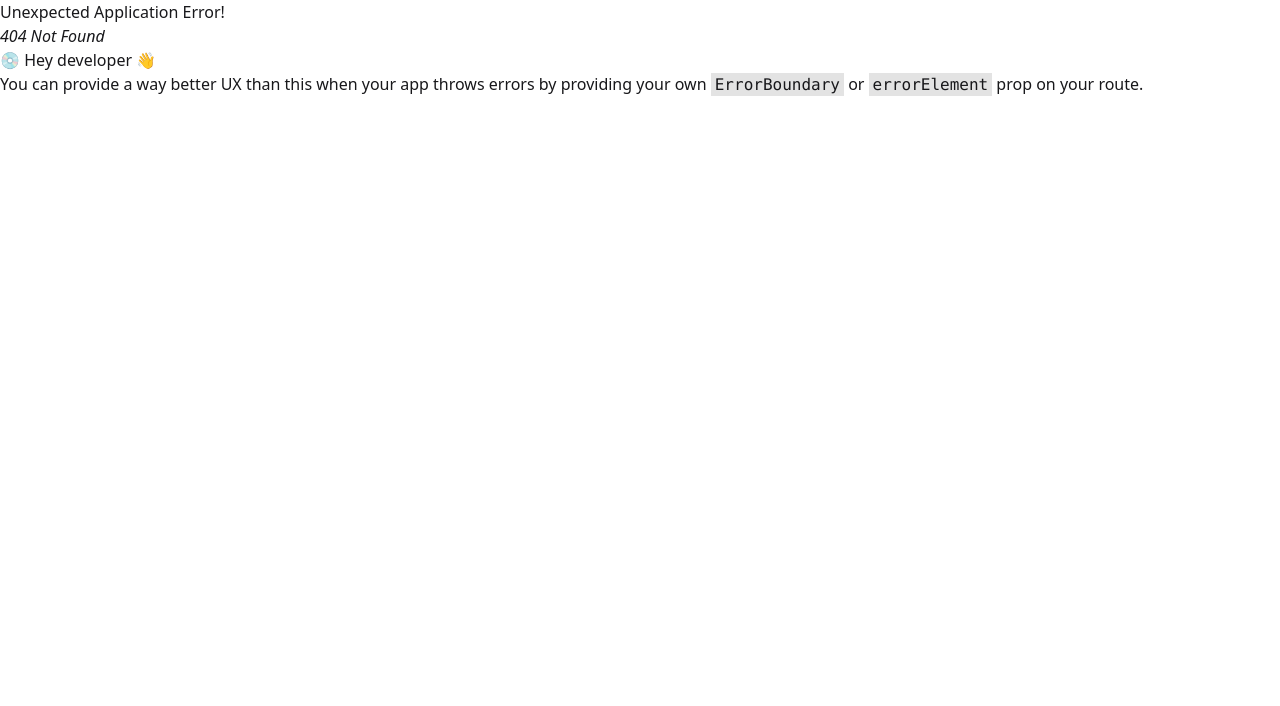
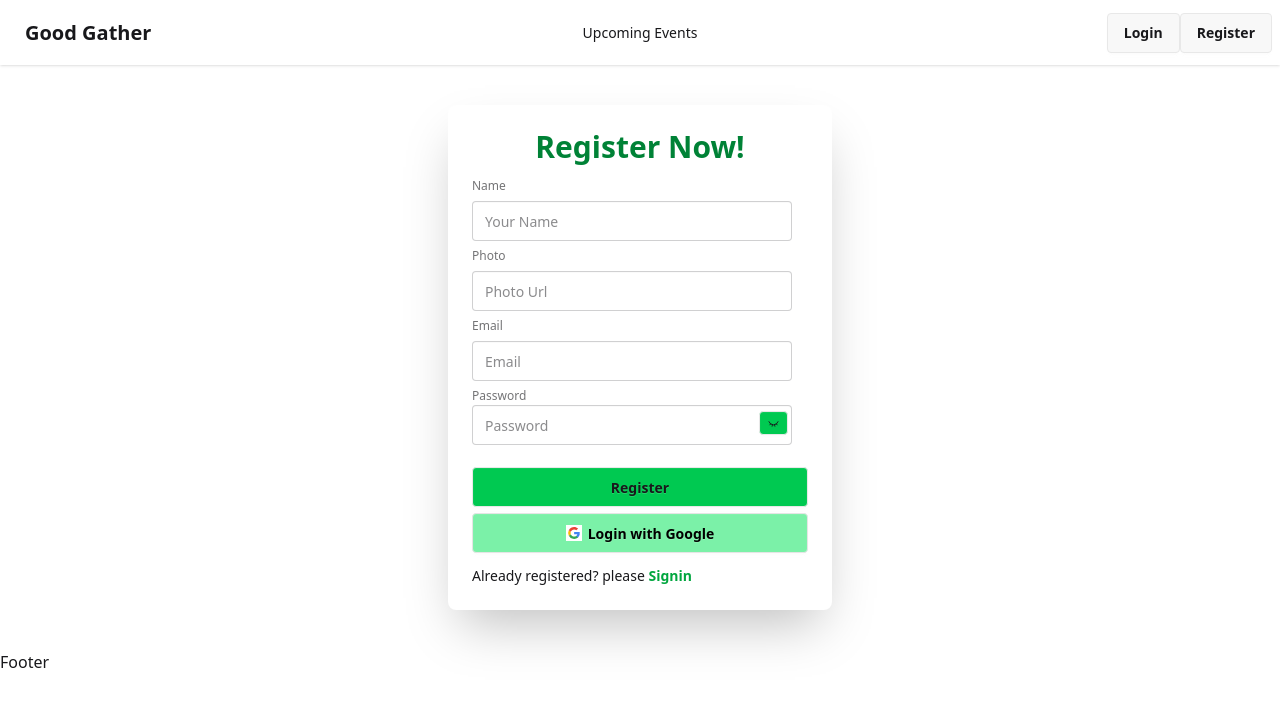
Before and after one commit to nasim-ferdous/good-gather-client, a React (Vite) app: page /register in a window 1280 px wide. Before the commit this address had no page. Shown: the top 706 px of the page. Built offline with nearby package versions, Linux system fonts and the light colour scheme.

Commit message:
added register page and it's functionality

```diff
--- a/package.json
+++ b/package.json
@@ -14,7 +14,9 @@
     "firebase": "^12.5.0",
     "react": "^19.1.1",
     "react-dom": "^19.1.1",
+    "react-icons": "^5.5.0",
     "react-router": "^7.9.5",
+    "react-toastify": "^11.0.5",
     "tailwindcss": "^4.1.17"
   },
   "devDependencies": {
--- a/src/components/Navbar/Navbar.jsx
+++ b/src/components/Navbar/Navbar.jsx
@@ -1,5 +1,5 @@
 import React from "react";
-import { NavLink } from "react-router";
+import { Link, NavLink } from "react-router";
 // import logo from "../../";
 
 const Navbar = () => {
@@ -45,7 +45,12 @@ const Navbar = () => {
         <ul className="menu menu-horizontal px-1">{links}</ul>
       </div>
       <div className="navbar-end">
-        <a className="btn">Button</a>
+        <Link to={"/login"} className="btn">
+          Login
+        </Link>
+        <Link to={"/register"} className="btn">
+          Register
+        </Link>
       </div>
     </div>
   );
--- a/src/main.jsx
+++ b/src/main.jsx
@@ -5,11 +5,13 @@ import App from "./App.jsx";
 import { RouterProvider } from "react-router";
 import { router } from "./Routes/Route.jsx";
 import AuthPRovider from "./provider/AuthPRovider.jsx";
+import { ToastContainer } from "react-toastify";
 
 createRoot(document.getElementById("root")).render(
   <StrictMode>
     <AuthPRovider>
       <RouterProvider router={router}></RouterProvider>
+      <ToastContainer position="top-center" theme="colored" autoClose={3000} />
     </AuthPRovider>
   </StrictMode>
 );
--- /dev/null
+++ b/src/pages/Login/Login.jsx
@@ -0,0 +1,103 @@
+import React from "react";
+import { Link } from "react-router";
+
+const Login = () => {
+  return (
+    <div className="flex justify-center items-center py-10">
+      <div className="card bg-base-100 w-full max-w-sm shrink-0 shadow-2xl">
+        <div className="card-body">
+          <h1 className="text-3xl text-center text-green-700  font-bold">
+            Login now!
+          </h1>
+          <form>
+            <fieldset className="fieldset">
+              {/* email */}
+              <label className="label">Email</label>
+              <input
+                type="email"
+                // ref={emailRef}
+                name="email"
+                className="input"
+                placeholder="Email"
+                required
+              />
+              {/* password */}
+              <div className="relative">
+                <label className="label">Password</label>
+                <input
+                  type="password"
+                  name="password"
+                  className="input"
+                  placeholder="Password"
+                  required
+                />
+                <button
+                  //   onClick={() => setShow(!show)}
+                  type="button"
+                  className="btn btn-xs bg-green-500 absolute top-6 right-5"
+                >
+                  {/* {show ? <LuEye /> : <LuEyeClosed />} */}
+                </button>
+              </div>
+              <div>
+                <a
+                  //   onClick={handleForgetPassword}
+                  type="button"
+                  className="link link-hover text-green-400"
+                >
+                  Forgot password?
+                </a>
+              </div>
+              <button type="submit" className="btn bg-green-500 mt-4">
+                Login
+              </button>
+              <button
+                type="button"
+                // onClick={handleGoogleSignIn}
+                className="btn bg-green-300 text-black border-[#e5e5e5]"
+              >
+                <svg
+                  aria-label="Google logo"
+                  width="16"
+                  height="16"
+                  xmlns="http://www.w3.org/2000/svg"
+                  viewBox="0 0 512 512"
+                >
+                  <g>
+                    <path d="m0 0H512V512H0" fill="#fff"></path>
+                    <path
+                      fill="#34a853"
+                      d="M153 292c30 82 118 95 171 60h62v48A192 192 0 0190 341"
+                    ></path>
+                    <path
+                      fill="#4285f4"
+                      d="m386 400a140 175 0 0053-179H260v74h102q-7 37-38 57"
+                    ></path>
+                    <path
+                      fill="#fbbc02"
+                      d="m90 341a208 200 0 010-171l63 49q-12 37 0 73"
+                    ></path>
+                    <path
+                      fill="#ea4335"
+                      d="m153 219c22-69 116-109 179-50l55-54c-78-75-230-72-297 55"
+                    ></path>
+                  </g>
+                </svg>
+                Login with Google
+              </button>
+            </fieldset>
+          </form>
+
+          <p>
+            New here? please{" "}
+            <Link to={"/register"} className="text-green-600 font-bold">
+              Register
+            </Link>
+          </p>
+        </div>
+      </div>
+    </div>
+  );
+};
+
+export default Login;
--- /dev/null
+++ b/src/pages/Register/Register.jsx
@@ -0,0 +1,155 @@
+import React, { use, useState } from "react";
+import { Link } from "react-router";
+import { AuthContext } from "../../provider/AuthPRovider";
+import { toast } from "react-toastify";
+import { LuEye, LuEyeClosed } from "react-icons/lu";
+
+const Register = () => {
+  const [show, setShow] = useState(false);
+  const { createUser, googleSignIn } = use(AuthContext);
+  const handleRegister = (e) => {
+    e.preventDefault();
+    const name = e.target.name.value;
+    const photo = e.target.photo.value;
+    const email = e.target.email.value;
+    const password = e.target.password.value;
+    const regEx = /^(?=.*[A-Z])(?=.*[a-z]).+$/;
+    if (password.length < 6) {
+      toast.error("Password should be at least 6 characters");
+      return;
+    }
+    if (!regEx.test(password)) {
+      toast.error(
+        "Password must include at least one uppercase and one lowercase letter."
+      );
+      return;
+    }
+
+    createUser(email, password)
+      .then((result) => {
+        console.log(result.user);
+        toast.success("successfully registered");
+      })
+      .catch((error) => {
+        toast.error(error.message);
+      });
+  };
+  const handleGoogleSignIn = () => {
+    googleSignIn()
+      .then((result) => {
+        console.log(result.user);
+        toast.success("successfully registered");
+      })
+      .catch((error) => {
+        toast.error(error.message);
+      });
+  };
+
+  return (
+    <div className="flex justify-center items-center py-10">
+      <div className="card bg-base-100 w-full max-w-sm shrink-0 shadow-2xl">
+        <div className="card-body">
+          <h1 className="text-3xl text-center text-green-700 font-bold">
+            Register Now!
+          </h1>
+          <form onSubmit={handleRegister}>
+            <fieldset className="fieldset">
+              {/* name */}
+              <label className="label">Name</label>
+              <input
+                type="text"
+                name="name"
+                className="input"
+                placeholder="Your Name"
+                required
+              />
+              {/* photo url */}
+              <label className="label">Photo</label>
+              <input
+                type="url"
+                name="photo"
+                className="input"
+                placeholder="Photo Url"
+                required
+              />
+              {/* email */}
+              <label className="label">Email</label>
+              <input
+                type="email"
+                name="email"
+                className="input"
+                placeholder="Email"
+                required
+              />
+              {/* password */}
+              <div className="relative">
+                <label className="label">Password</label>
+                <input
+                  type={show ? "text" : "password"}
+                  name="password"
+                  className="input"
+                  placeholder="Password"
+                  required
+                />
+                <button
+                  onClick={() => setShow(!show)}
+                  type="button"
+                  className="btn btn-xs bg-green-500 absolute top-6 right-5"
+                >
+                  {show ? <LuEye /> : <LuEyeClosed />}
+                </button>
+              </div>
+              <button type="submit" className="btn bg-green-500 mt-4">
+                Register
+              </button>
+
+              <button
+                type="button"
+                onClick={handleGoogleSignIn}
+                className="btn bg-green-300 text-black border-[#e5e5e5]"
+              >
+                <svg
+                  aria-label="Google logo"
+                  width="16"
+                  height="16"
+                  xmlns="http://www.w3.org/2000/svg"
+                  viewBox="0 0 512 512"
+                >
+                  <g>
+                    <path d="m0 0H512V512H0" fill="#fff"></path>
+                    <path
+                      fill="#34a853"
+                      d="M153 292c30 82 118 95 171 60h62v48A192 192 0 0190 341"
+                    ></path>
+                    <path
+                      fill="#4285f4"
+                      d="m386 400a140 175 0 0053-179H260v74h102q-7 37-38 57"
+                    ></path>
+                    <path
+                      fill="#fbbc02"
+                      d="m90 341a208 200 0 010-171l63 49q-12 37 0 73"
+                    ></path>
+                    <path
+                      fill="#ea4335"
+                      d="m153 219c22-69 116-109 179-50l55-54c-78-75-230-72-297 55"
+                    ></path>
+                  </g>
+                </svg>
+                Login with Google
+              </button>
+            </fieldset>
+          </form>
+
+          <p>
+            Already registered? please{" "}
+            <Link to={"/login"} className="text-green-600 font-bold">
+              Signin
+            </Link>
+          </p>
+        </div>
+      </div>
+    </div>
+  );
+};
+
+export default Register;
--- a/src/provider/AuthPRovider.jsx
+++ b/src/provider/AuthPRovider.jsx
@@ -1,13 +1,29 @@
+import {
+  createUserWithEmailAndPassword,
+  GoogleAuthProvider,
+  signInWithPopup,
+} from "firebase/auth";
 import React, { createContext } from "react";
+import { auth } from "../firebase/firebase.init";
 
 export const AuthContext = createContext();
+const googleProvider = new GoogleAuthProvider();
 
 const AuthPRovider = ({ children }) => {
-  const user = {
-    name: "ulala",
+  // create user
+  const createUser = (email, password) => {
+    return createUserWithEmailAndPassword(auth, email, password);
   };
+  //   signin user
+
+  // signin with google
+  const googleSignIn = () => {
+    return signInWithPopup(auth, googleProvider);
+  };
+
   const authInfo = {
-    user,
+    createUser,
+    googleSignIn
   };
   return <AuthContext value={authInfo}>{children}</AuthContext>;
 };
```
Also changed, not shown: src/Routes/Route.jsx (+10 -0 lines), 1 other file (tests, documents, lock files or other folders).
